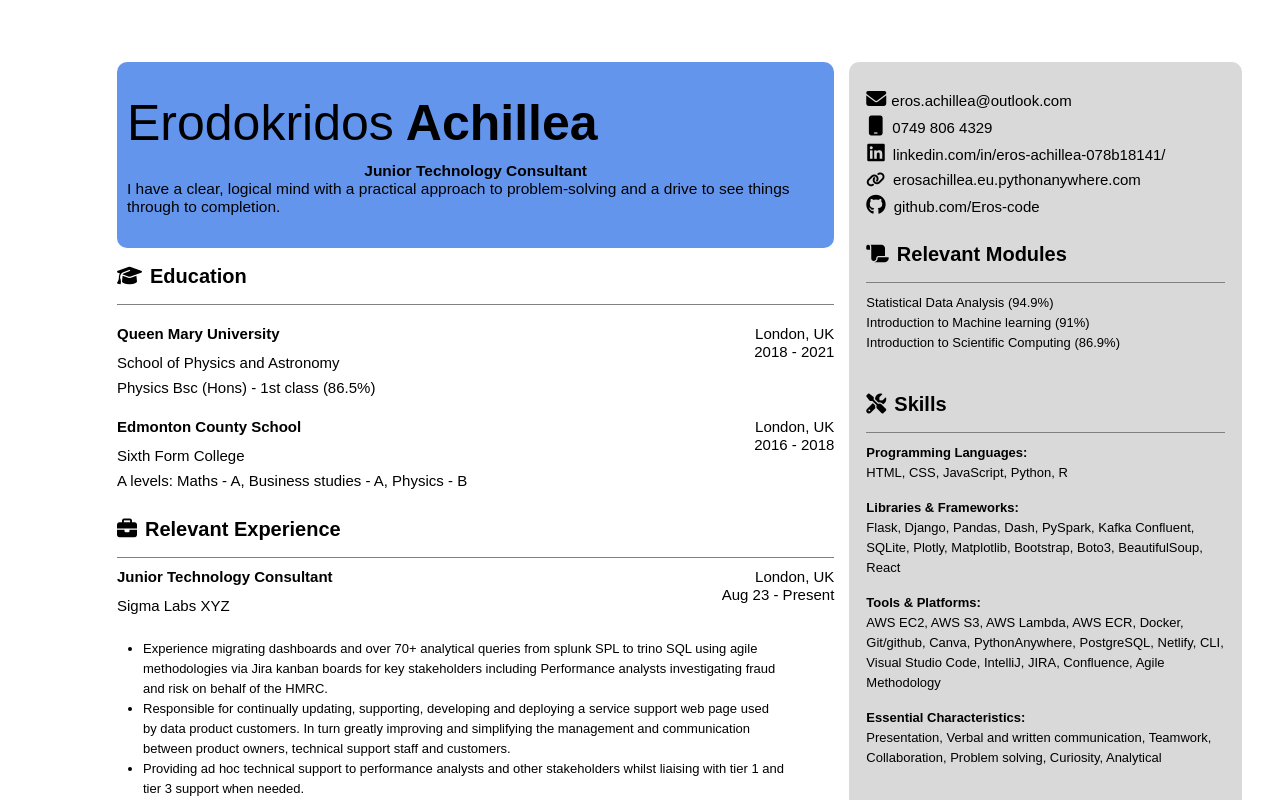
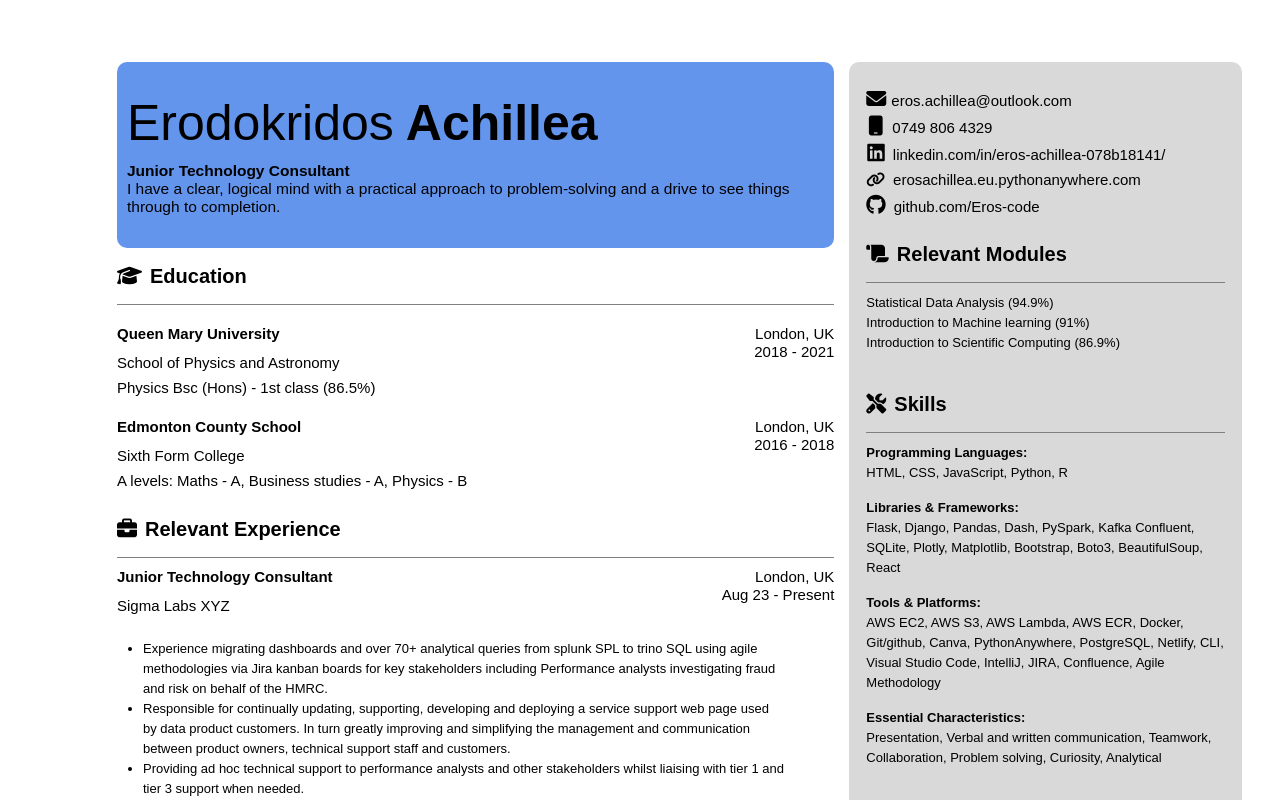
Before and after one commit to Eros-code/Eros-react-cv, a React (Vite) app in the folder my-first-vite-project/: page / in a window 1280 px wide. Shown: the top 800 px of the page. Built offline with nearby package versions, Linux system fonts and the light colour scheme.

Commit message:
move job-title left

```diff
--- a/my-first-vite-project/components/Main.jsx
+++ b/my-first-vite-project/components/Main.jsx
@@ -172,9 +172,9 @@ export default function Main() {
           <span className="eros-name">Erodokridos</span>
           <strong> Achillea</strong>
         </h1>
-        <h3 className="header-desc" id="job-title">
+        <h4 className="header-desc" id="job-title">
           <strong>Junior Technology Consultant</strong>
-        </h3>
+        </h4>
         <h4 className="header-desc">
           <span className="eros-name">
             I have a clear, logical mind with a practical approach to
```
